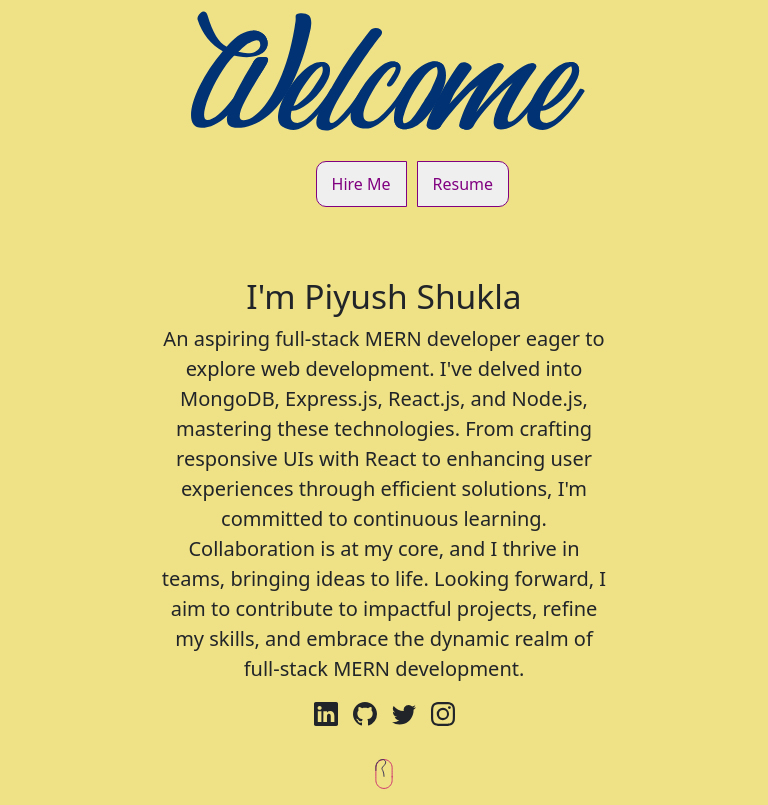
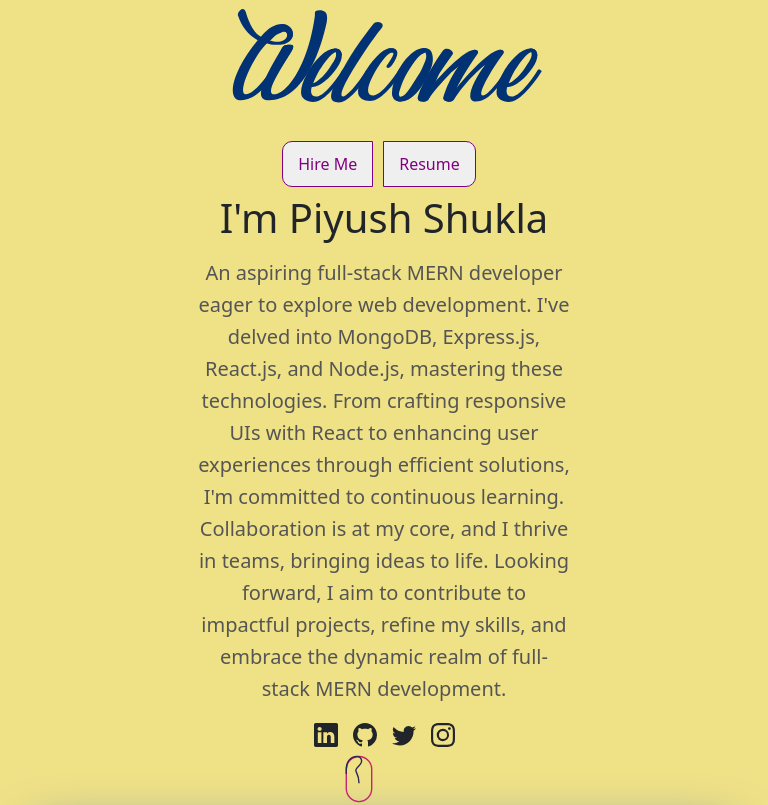
Before and after one commit to panditofcodes/portfolio, a React (Create React App) app: page / in a window 768 px wide. Shown: the top 805 px of the page. Built offline with nearby package versions, Linux system fonts and the light colour scheme.

Commit message:
Updated CSS

```diff
--- a/src/App.css
+++ b/src/App.css
@@ -1,7 +1,25 @@
+/* Home Section Animation */
+.home-section{
+  display: flex;
+  flex-direction: column;
+  align-items: center;
+}
+
+.home-intro h1 {
+  text-align: center;
+  font-size: 2.5rem;
+  margin-bottom: 15px;
+}
+
+.home-intro p.lead {
+  font-size: 1.25rem;
+  line-height: 1.6;
+  color: #555;
+  text-align: center;
+}
 /* Arrow Animation */
 .arrow-animation {
-  position: absolute;
-  bottom: 20px; /* Adjust the bottom positioning */
+  bottom: 21px; /* Adjust the bottom positioning */
   left: 50%;
   transform: translateX(-50%);
   width: 50px; /* Adjust the width of the arrow animation */
@@ -9,10 +27,9 @@
 }
 /* Welcome Animation */
 .welcome-animation {
-  position: absolute;
   top: 0;
   left: 0;
-  width: 100%;
+  width: 60%;
   height: 30%; /* Adjust the height as needed */
   z-index: -1;
 }
@@ -258,27 +275,7 @@
 }
 
 @media (max-width: 768px) {
-  /* Css Arrow Annimation */
-  .arrow-animation {
-    bottom: 10px; /* Adjust bottom positioning for smaller screens */
-    width: 32px; /* Adjust width for smaller screens */
-    height: 32px; /* Adjust height for smaller screens */
-  }
-  /* Welcome Arrow */
-  .welcome-animation {
-    position: absolute;
-    top: 0;
-    left: 0;
-    width: 100%;
-    height: 20%; /* Adjust the height as needed */
-    z-index: -1;
-  }
-  /* Css for Button in home */
-  .button-container {
-    position: relative;
-    margin-left: 25%;
-    margin-bottom: 15%;
-  }
+
   /* Eductaion */
   .resume-item {
     margin-left: 0px;
@@ -402,10 +399,8 @@
   .skill-icon {
     margin-left: 120px;
   }
-  /* Css for button in home */
-  .button-container {
-    position: relative;
-    margin-left: 35%;
-    margin-bottom: 15%;
+  .home-intro{
+
+    padding: 1% 25% 1% 25%;
   }
 }
--- a/src/component/Home.js
+++ b/src/component/Home.js
@@ -2,9 +2,8 @@ import React from "react";
 import { BsLinkedin, BsGithub, BsTwitter, BsInstagram } from "react-icons/bs";
 import resume from "./asset/Resume.pdf";
 import Lottie from "lottie-react";
-import down_arrow from "./asset/down_arrow.json"
-import welcome from "./asset/welcome.json"
-
+import down_arrow from "./asset/down_arrow.json";
+import welcome from "./asset/welcome.json";
 
 export default function Home() {
   const downloadResume = () => {
@@ -33,33 +32,28 @@ export default function Home() {
 
   return (
     <>
+      <div className="home-section">
         <Lottie animationData={welcome} className="welcome-animation" />
-      <div className="container mt-5 temp" data-aos="zoom-in">
-        <div className="row">
-          <div className="col-lg-6 col-md-8 col-sm-12 mx-auto">
         <div className="button-container">
-              <button className= "btn-hireMe" onClick={hireMe}>
+          <button className="btn-hireMe" onClick={hireMe}>
             Hire Me
           </button>
-              <button
-                onClick={downloadResume}
-                className="btn-resume"
-              >
+          <button onClick={downloadResume} className="btn-resume">
             Resume
           </button>
         </div>
-            <div className="text-center mb-4">
+        <div className="home-intro" data-aos="zoom-in">
           <h1>I'm Piyush Shukla</h1>
           <p className="lead">
             An aspiring full-stack MERN developer eager to explore web
             development. I've delved into MongoDB, Express.js, React.js, and
-                Node.js, mastering these technologies. From crafting responsive
-                UIs with React to enhancing user experiences through efficient
-                solutions, I'm committed to continuous learning. Collaboration
-                is at my core, and I thrive in teams, bringing ideas to life.
-                Looking forward, I aim to contribute to impactful projects,
-                refine my skills, and embrace the dynamic realm of full-stack
-                MERN development.
+            Node.js, mastering these technologies. From crafting responsive UIs
+            with React to enhancing user experiences through efficient
+            solutions, I'm committed to continuous learning. Collaboration is at
+            my core, and I thrive in teams, bringing ideas to life. Looking
+            forward, I aim to contribute to impactful projects, refine my
+            skills, and embrace the dynamic realm of full-stack MERN
+            development.
           </p>
           <div className="social-links">
             <a href="https://linkedin.com/in/panditofcodes">
@@ -76,10 +70,8 @@ export default function Home() {
             </a>
           </div>
         </div>
+        <Lottie animationData={down_arrow} className="arrow-animation" />
       </div>
-        </div>
-      </div>
-      <Lottie animationData={down_arrow} className="arrow-animation"/>
     </>
   );
 }
```
Lines whose indentation alone changed are shown as unchanged.
